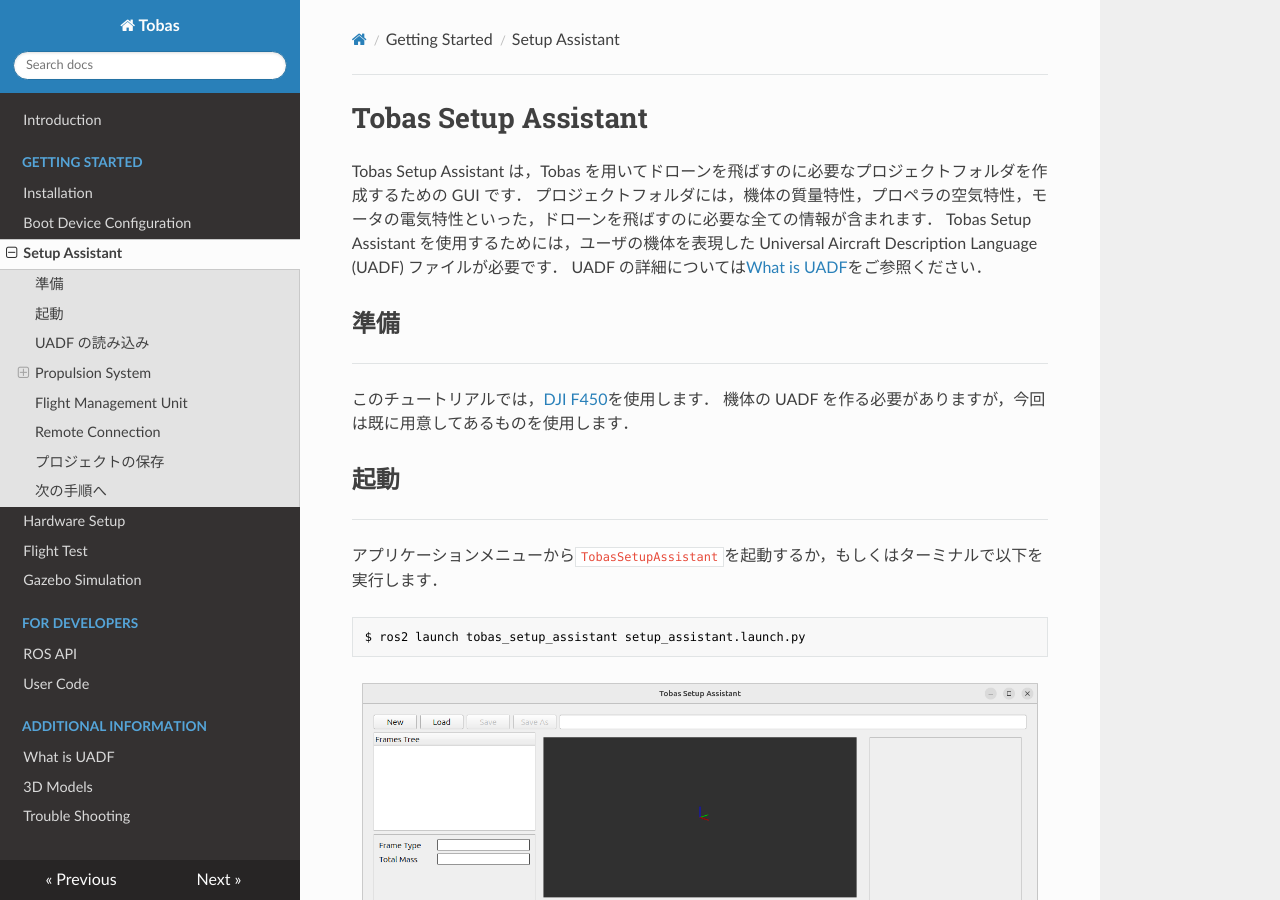
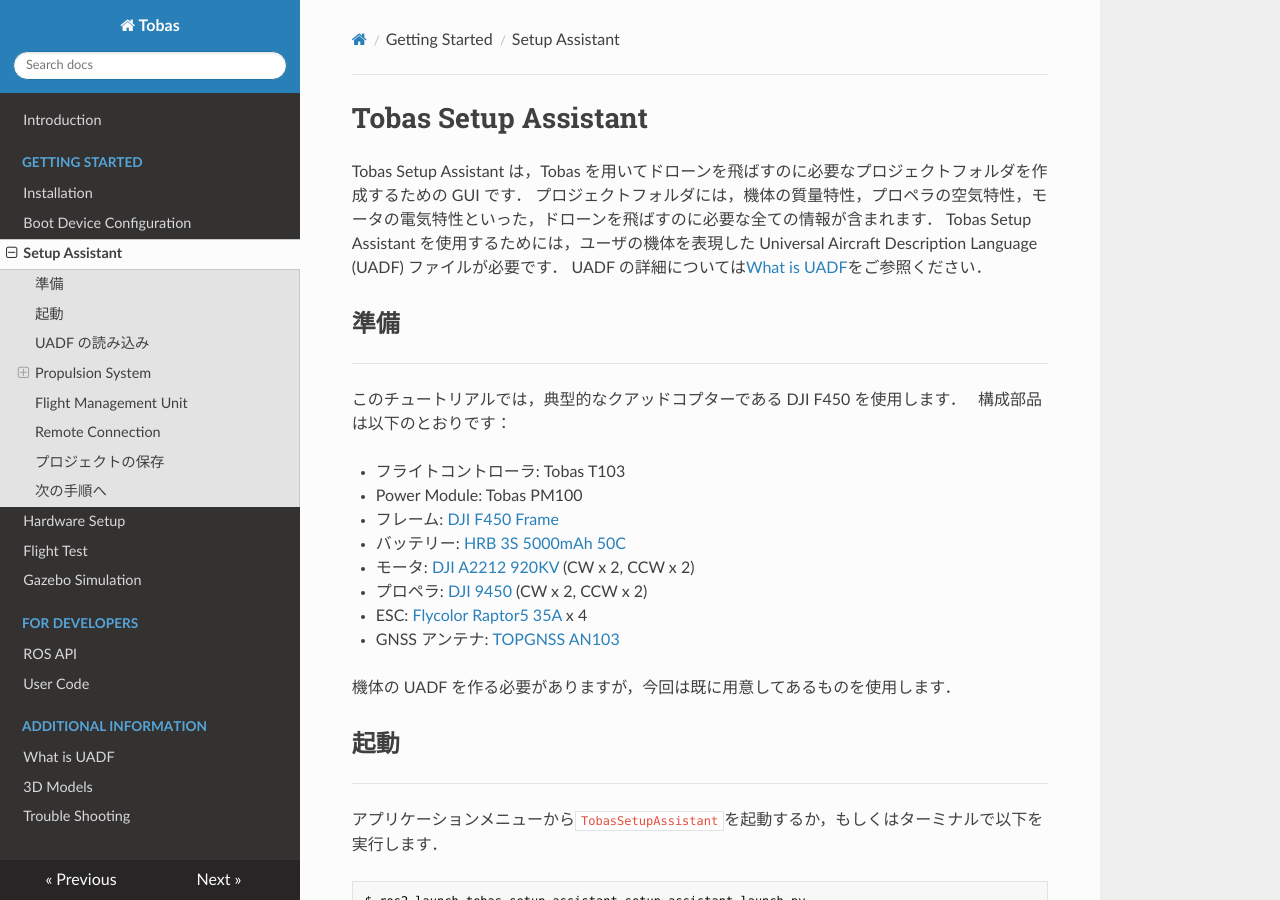
Before and after one commit to TobasFlightControl/tobas_wiki_ja, an MkDocs documentation site: the page built from docs/setup_assistant.md, in a window 1280 px wide and 900 px high. Built offline with MkDocs 1.6.1, drawn with Linux system fonts in a browser that asks for light colours; nearby versions of some CDN libraries.

Commit message:
F450の構成部品の購入リンクを追加

```diff
--- a/docs/setup_assistant.md
+++ b/docs/setup_assistant.md
@@ -12,7 +12,18 @@
 
 ---
 
-このチュートリアルでは，<a href=https://www-v1.dji.com/jp/flame-wheel-arf/feature.html target="_blank">DJI F450</a>を使用します．
+このチュートリアルでは，典型的なクアッドコプターである DJI F450 を使用します．
+構成部品は以下のとおりです：
+
+- フライトコントローラ: Tobas T103 <!-- TODO: URL -->
+- Power Module: Tobas PM100 <!-- TODO: URL -->
+- フレーム: <a href=https://ja.aliexpress.com/item/1005007683004849.html target="_blank">DJI F450 Frame</a>
+- バッテリー: <a href=https://ja.aliexpress.com/item/4000244479545.html target="_blank">HRB 3S 5000mAh 50C</a>
+- モータ: <a href=https://ja.aliexpress.com/item/1005008178619191.html target="_blank">DJI A2212 920KV</a> (CW x 2, CCW x 2)
+- プロペラ: <a href=https://ja.aliexpress.com/item/1005004372872772.html target="_blank">DJI 9450</a> (CW x 2, CCW x 2)
+- ESC: <a href=https://ja.aliexpress.com/item/1005008565930299.html target="_blank">Flycolor Raptor5 35A</a> x 4
+- GNSS アンテナ: <a href=https://ja.aliexpress.com/item/1005003648574213.html target="_blank">TOPGNSS AN103</a>
+
 機体の UADF を作る必要がありますが，今回は既に用意してあるものを使用します．
 
 ## 起動
```
